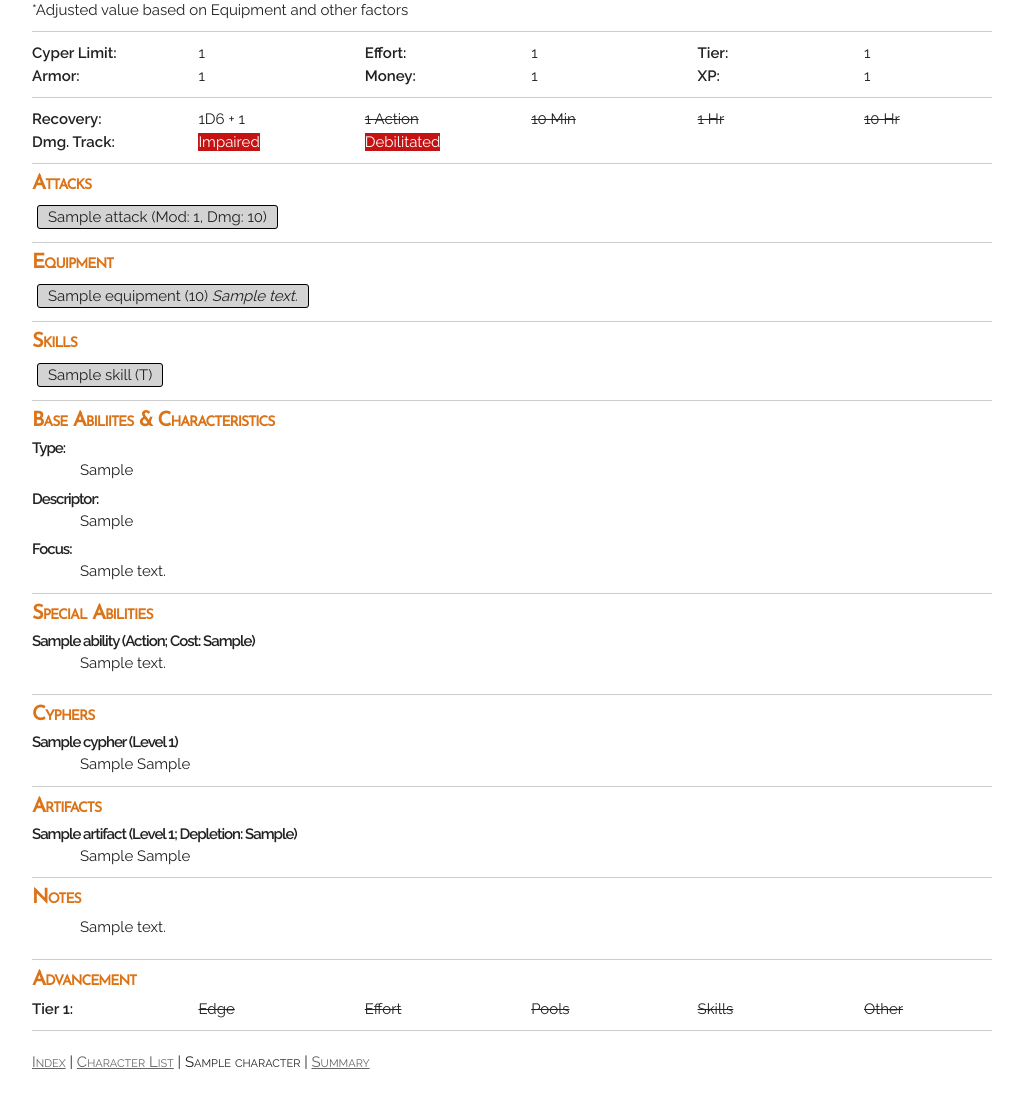
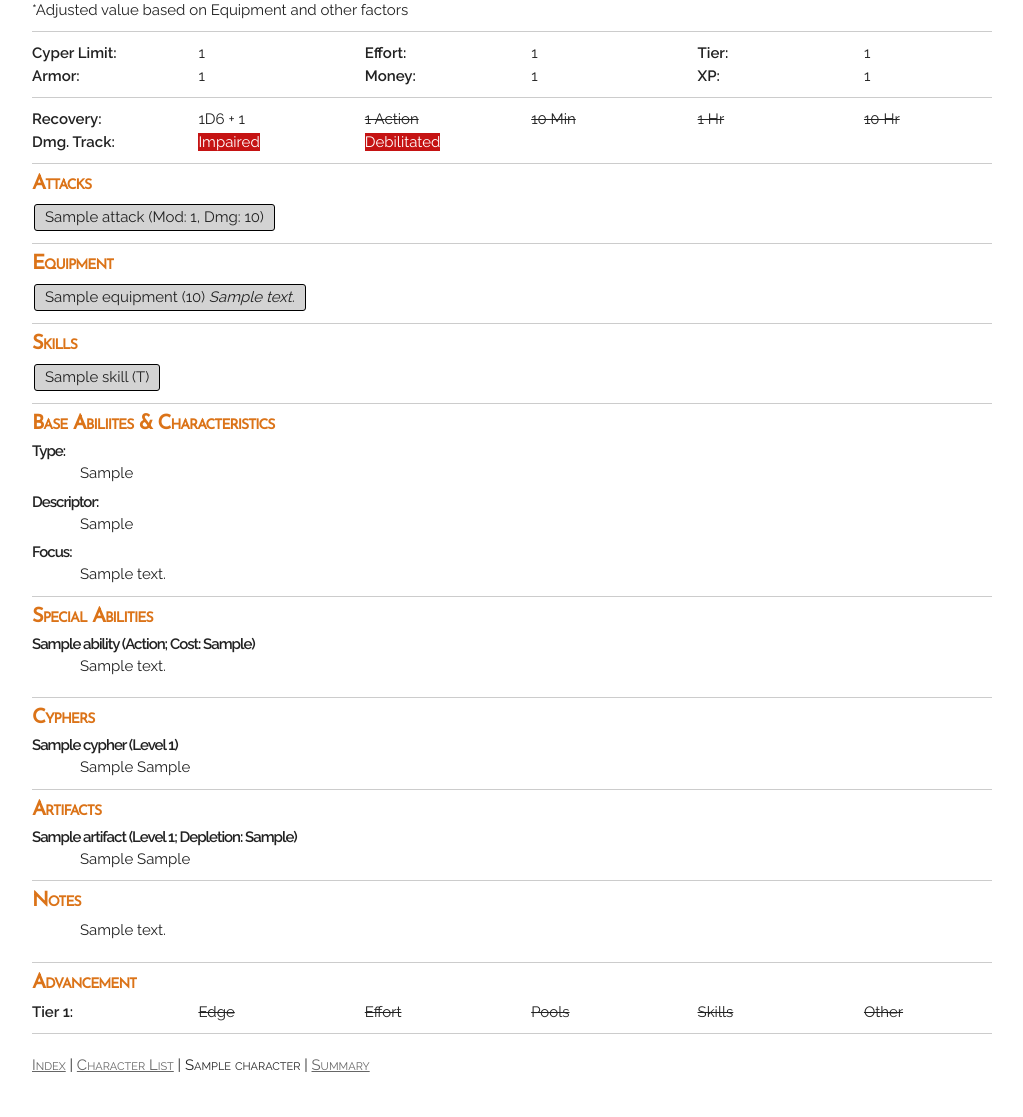
Before and after one commit to michaelbirdtx/cyphersystem, a Django app: a page that uses cyphercore/templates/cyphercore/base_character_detail.html in a window 1280 px wide. Shown: the part 462-1579 px from the top of the page, without its empty margins (128-1151 px from the left). Before the commit the page ends 1531 px from the top, so only its background shows below. Run offline with Django 3.2, Linux system fonts and the light colour scheme; a user stored in the database is signed in; tables that the repository leaves empty hold one stand-in row (values such as "Sample post").

Commit message:
Fixed bubble item css.

```diff
--- a/cyphercore/static/cyphercore/css/shared.css
+++ b/cyphercore/static/cyphercore/css/shared.css
@@ -87,10 +87,10 @@ ul {
     background-color: lightgray;
     border: 1px solid black;
     border-radius: 3px;
-    line-height: 3rem;
-    margin: 0 .5rem;
-    padding: .2rem 1rem;
-    white-space: nowrap;
+    display: inline-block;
+    line-height: 2.5rem;
+    margin: .2rem;
+    padding: 0 1rem;
 }
 
 .character-background {
--- a/cyphercore/templates/cyphercore/base_character_detail.html
+++ b/cyphercore/templates/cyphercore/base_character_detail.html
@@ -182,31 +182,25 @@
     <!-- Attacks -->
     <section id="attacks" class="avoid-break">
         <h2>Attacks</h2>
-        <div class="row">
         {% for item in character.attack_set.all %}
             {% block attack_item %}<span class="bubble-item">{{ item.name }} (Mod: {{ item.modifier }}, Dmg: {{ item.damage }})</span>{% endblock %}
         {% endfor %}
-        </div>
         <hr />
     </section>
     <!-- Equipment -->
     <section id="equipment" class="avoid-break">
         <h2>Equipment</h2>
-        <div class="row">
         {% for item in character.characterequipment_set.all %}
             {% block equipment_item %}<span class="bubble-item">{{ item.equipment.name }} ({{ item.quantity}}) <em>{{item.brief_note }}</em></span>{% endblock %}
         {% endfor %}
-        </div>
         <hr />
     </section>
     <!-- Skills -->
     <section id="skills" class="avoid-break">
         <h2>Skills</h2>
-        <div class="row">
         {% for item in character.characterskill_set.all %}
             {% block skill_item %}<span class="bubble-item skill-{{ item.skill_level}}">{{ item.skill.name }} ({{ item.skill_level}})</span>{% endblock %}
         {% endfor %}
-        </div>
         <hr />
     </section>
     <!-- Base Abilities and Characteristics -->
```
